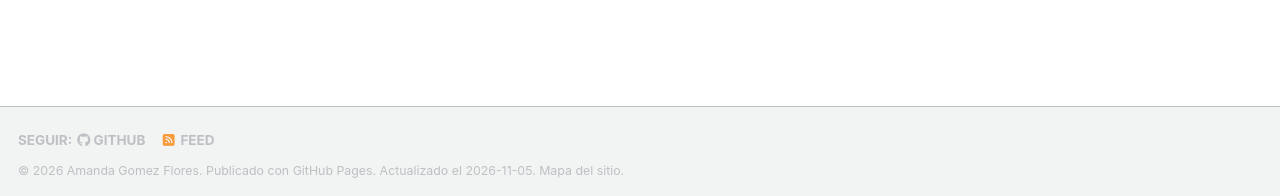
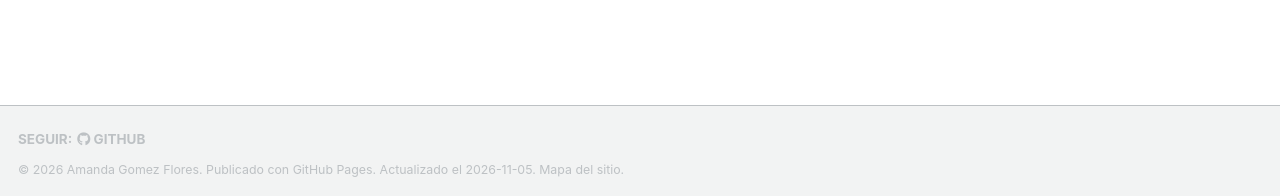
Before and after one commit to av-gomez/av-gomez.github.io, a Jekyll site: the page built from _pages/about.md, in a window 1280 px wide and 1400 px high, scrolled down 146 px. Shown: the part 1201-1397 px from the top of the window. Built offline with Jekyll 4.4.1, drawn with Linux system fonts in a browser that asks for light colours; a script bundle is joined from its source files by our own code; a style sheet for code colours, icons or effects is not loaded.

Commit message:
Ajusta detalles visibles: sin fechas automáticas, sin botones de compartir, pie sin superposición
Co-Authored-By: Claude Opus 5.5 <noreply@anthropic.com>

```diff
--- a/_config.yml
+++ b/_config.yml
@@ -125,7 +125,7 @@ staticman:
       options:
         format           : "iso8601" # "iso8601" (default), "timestamp-seconds", "timestamp-milliseconds"
 atom_feed:
-  hide                   : false     # change to true to hide the RSS feed in the footer
+  hide                   : true     # change to true to hide the RSS feed in the footer
   path                   : # blank (default) uses feed.xml
 
 
@@ -252,7 +252,7 @@ defaults:
       author_profile: true
       read_time: true
       comments: true
-      share: true
+      share: false
       related: true
   # _pages
   - scope:
@@ -268,7 +268,7 @@ defaults:
     values:
       layout: single
       author_profile: true
-      share: true
+      share: false
       comments: true
   # _publications
   - scope:
@@ -277,7 +277,7 @@ defaults:
     values:
       layout: single
       author_profile: true
-      share: true
+      share: false
       comments: true
   # _portfolio
   - scope:
@@ -286,7 +286,7 @@ defaults:
     values:
       layout: single
       author_profile: true
-      share: true
+      share: false
       comment: true
   # _talks
   - scope:
@@ -295,7 +295,7 @@ defaults:
     values:
       layout: talk
       author_profile: true
-      share: true
+      share: false
 
 
 # Sass/SCSS
--- a/_includes/archive-single.html
+++ b/_includes/archive-single.html
@@ -42,9 +42,7 @@
           <p> {{ post.type }}, <i>{{ post.venue }}</i>, {{ post.date | default: "1900-01-01" | date: "%Y" }} </p>
         {% elsif post.collection == 'publications' %}
           <p><i>{{ post.venue }}</i>, {{ post.date | default: "1900-01-01" | date: "%Y" }} </p>
-        {% elsif post.date %}
-         <p class="page__date"><strong><i class="fa fa-fw fa-calendar" aria-hidden="true"></i> {{ site.data.ui-text[site.locale].date_label | default: "Published:" }}</strong> <time datetime="{{ post.date | default: "1900-01-01" | date_to_xmlschema }}">{{ post.date | default: "1900-01-01" | date: "%B %d, %Y" }}</time></p>
-        {% endif %}
+                {% endif %}
 
     {% if post.excerpt and site.read_more != 'enabled' %}
     <div class="archive__item-excerpt" itemprop="description">{{ post.excerpt | markdownify }}</div>
--- a/_includes/author-profile.html
+++ b/_includes/author-profile.html
@@ -21,7 +21,7 @@
   </div>
 
   <div class="author__urls-wrapper">
-    <button class="btn btn--inverse">Follow</button>
+    <button class="btn btn--inverse">Contacto</button>
     <ul class="author__urls social-icons">
       <!-- Font Awesome icons / Biographic information  -->
       {% if author.location %}
--- a/_layouts/single.html
+++ b/_layouts/single.html
@@ -31,7 +31,6 @@ layout: default
             <p class="page__meta"><i class="fa fa-clock" aria-hidden="true"></i> {% include read-time.html %}</p>
           {% endif %}
         {% if page.modified %}
-          <p class="page__date"><strong><i class="fa fa-fw fa-calendar" aria-hidden="true"></i> {{ site.data.ui-text[site.locale].date_label | default: "Published:" }}</strong> <time datetime="{{ page.modified | date: "%Y-%m-%d" }}">{{ page.modified | date: "%B %d, %Y" }}</time></p>
         {% endif %}
 
         {% if page.collection == 'teaching' %}
@@ -39,7 +38,6 @@ layout: default
         {% elsif page.venue and page.date %}
           <p><i>{{ page.venue }}</i>, {{ page.date | default: "1900-01-01" | date: "%Y" }} </p>
         {% elsif page.date %}
-          <p class="page__date"><strong><i class="fa fa-fw fa-calendar" aria-hidden="true"></i> {{ site.data.ui-text[site.locale].date_label | default: "Published:" }}</strong> <time datetime="{{ page.date | date_to_xmlschema }}">{{ page.date | default: "1900-01-01" | date: "%B %d, %Y" }}</time></p>
         {% endif %}
         </header>
       {% endunless %}
--- a/_sass/layout/_footer.scss
+++ b/_sass/layout/_footer.scss
@@ -102,3 +102,9 @@
     }
   }
 }
+
+// El pie no tapa el contenido en pantallas grandes
+.page__footer {
+  position: relative !important;
+  bottom: auto !important;
+}
```
